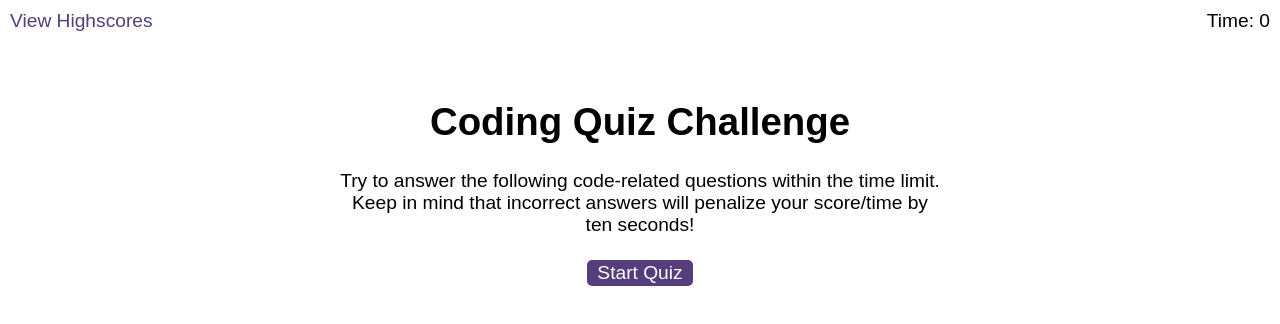
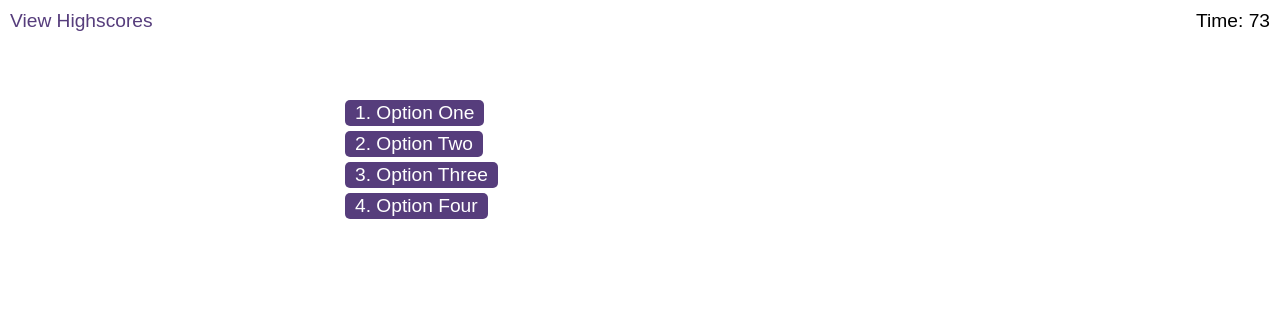
Before and after one commit to RBenameur/javascript-quiz, a plain HTML site: page index.html in a window 1280 px wide. Both pictures are taken after a click on the button "Start Quiz". Drawn offline with Linux system fonts and the light colour scheme.

Commit message:
added test html and initial functions into logic js file

```diff
--- a/assets/js/logic.js
+++ b/assets/js/logic.js
@@ -5,20 +5,111 @@ var startButton = document.querySelector('#start');
 
 var startScreenWrapper = document.querySelector('#start-screen');
 
-console.log(startScreenWrapper);
+//console.log(startScreenWrapper);
 
-//var questionWrapper = document.querySelector('#questions');
+var questionWrapper = document.querySelector('#questions');
 
-console.log(questionWrapper);
+//console.log(questionWrapper);
 
-//var endScreenWrapper = document.querySelector('#end-screen');
+var endScreenWrapper = document.querySelector('#end-screen');
 
-console.log(endScreenWrapper);
+//console.log(endScreenWrapper);
 
-//var submitButton = document.querySelector('#submit');
+var submitButton = document.querySelector('#submit');
 
-console.log(submitButton);
+//console.log(submitButton);
 
-//var score = document.querySelector('#final-score');
+var score = document.querySelector('#final-score');
 
-console.log(score);
+//console.log(score);
+
+var timer = 75;
+
+var index = 0;
+
+var timerInterval = null;
+
+/* ---------------------------------------*/
+
+// submit score and reset quiz
+function scoreSubmitted() {
+
+    window.location.reload();
+
+}
+
+function userAnswered () {
+    console.log(index);
+
+    if (index == 5) {
+
+        clearInterval(timerInterval);
+
+        questionWrapper.className = "hide";
+
+        endScreenWrapper.className = "start";
+
+        score.innerHTML = timer;
+
+    }
+
+    index++
+};
+
+function startTimer() {
+
+    timer--;
+
+    document.querySelector('#time').innerHTML = timer;
+
+    if (timer < 0) {
+
+        // note to self: clear interval timer once time reaches 0
+        clearInterval(timerInterval);
+
+        // note to self: hide question wrapper
+        questionWrapper.className = "hide";
+
+        // note to self: show end screen
+        endScreenWrapper.className = "start";
+
+        // note to self: set the score to zero
+        score.innerHTML = 0;
+    };
+
+};
+
+// function triggered when start button clicked
+function quizStarted () {
+
+    // note to self: set start screen to hide
+    startScreenWrapper.className = "hide";
+
+    // note to self: set questions wrapper to show first question
+    questionWrapper.className = "start";
+
+
+    // note to self: trigger function after first question answered.
+    userAnswered();
+
+    // trigger set interval
+
+    document.querySelector('#time').innerHTML = timer;
+
+    // note to self: trigger timer interval pass in start timer function as argument
+    timerInterval = setInterval(startTimer,1000);
+
+};
+
+/*----------------------------------------*/
+
+//Event listeners
+
+// event listener for start button
+startButton.addEventListener('click', quizStarted);
+
+// event listener on the parent
+questionWrapper.addEventListener('click', userAnswered);
+
+// event listener for score submission
+submitButton.addEventListener('click', scoreSubmitted);
--- a/index.html
+++ b/index.html
@@ -27,7 +27,12 @@
 
       <div id="questions" class="hide">
         <h2 id="question-title"></h2>
-        <div id="choices" class="choices"></div>
+        <div id="choices" class="choices">
+          <button> 1. Option One</button>
+          <button> 2. Option Two</button>
+          <button> 3. Option Three</button>
+          <button> 4. Option Four</button>
+        </div>
       </div>
 
       <div id="end-screen" class="hide">
```
